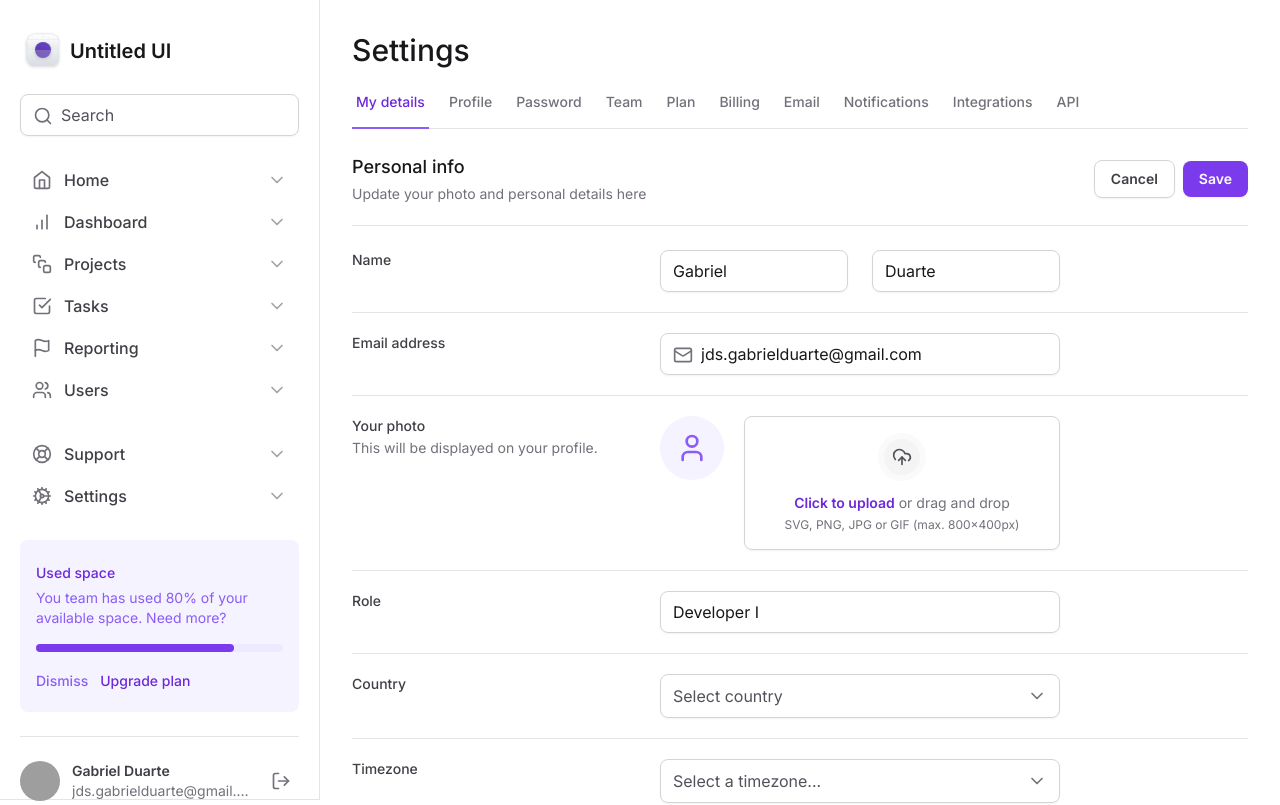
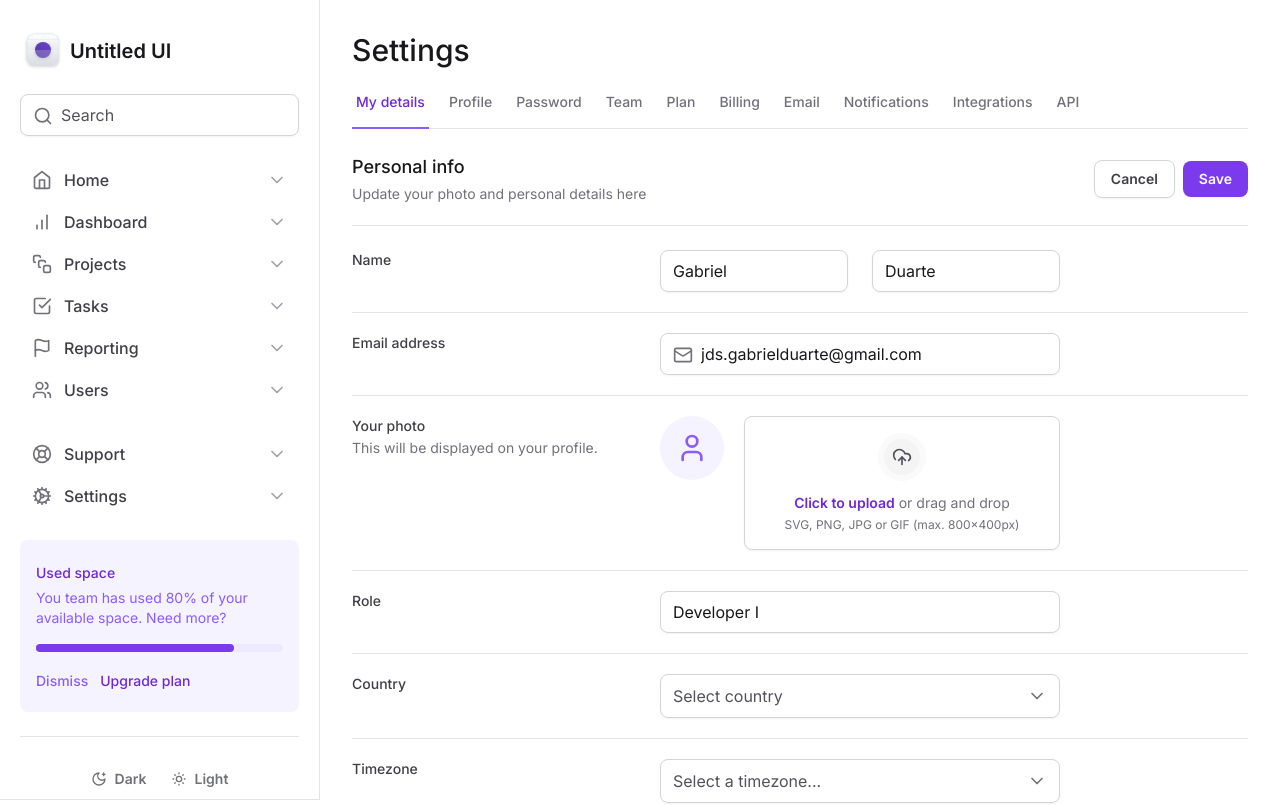
Before and after one commit to jdgabriel/masterclass-nextjs-tailwind, a Next.js app: page / in a window 1280 px wide. Shown: the top 805 px of the page. Built offline with nearby package versions, Linux system fonts and the light colour scheme; grey boxes are pictures that could not be loaded.

Commit message:
theme switcher dark and light

```diff
--- a/package.json
+++ b/package.json
@@ -13,10 +13,12 @@
     "@radix-ui/react-collapsible": "1.0.3",
     "@radix-ui/react-scroll-area": "1.0.5",
     "@radix-ui/react-select": "^2.0.0",
+    "@radix-ui/react-switch": "1.0.3",
     "@radix-ui/react-tabs": "^1.0.4",
     "framer-motion": "^10.16.5",
     "lucide-react": "^0.292.0",
     "next": "14.0.2",
+    "next-themes": "0.2.1",
     "react": "^18.2.0",
     "react-dom": "^18.2.0",
     "tailwind-merge": "2.0.0",
--- a/src/app/layout.tsx
+++ b/src/app/layout.tsx
@@ -2,6 +2,7 @@ import type { Metadata } from 'next'
 import { Inter } from 'next/font/google'
 import './globals.css'
 import { Sidebar } from '@/components/Sidebar'
+import { Providers } from './providers'
 
 const inter = Inter({ subsets: ['latin'] })
 
@@ -16,14 +17,16 @@ export default function RootLayout({
   children: React.ReactNode
 }) {
   return (
-    <html lang="en">
+    <html lang="en" suppressHydrationWarning>
       <body className={inter.className}>
+        <Providers>
           <div className="min-h-screen antialiased dark:bg-zinc-900 lg:grid lg:grid-cols-app">
             <Sidebar />
             <main className="max-w-screen px-4 pb-12 pt-24 lg:col-start-2 lg:px-8 lg:pb-12 lg:pt-8">
               {children}
             </main>
           </div>
+        </Providers>
       </body>
     </html>
   )
--- /dev/null
+++ b/src/app/providers/index.tsx
@@ -0,0 +1,7 @@
+'use client'
+
+import { ThemeProvider } from 'next-themes'
+
+export function Providers({ children }: { children: React.ReactNode }) {
+  return <ThemeProvider attribute="class">{children}</ThemeProvider>
+}
--- a/src/components/Button/index.tsx
+++ b/src/components/Button/index.tsx
@@ -3,7 +3,7 @@ import { tv, VariantProps } from 'tailwind-variants'
 
 const button = tv({
   base: [
-    'rounded-lg px-4 py-2 text-sm font-semibold outline-none shadow-sm',
+    'flex gap-2 items-center rounded-lg px-4 py-2 text-sm font-semibold outline-none shadow-sm',
     'focus-visible:ring-2 focus-visible:ring-offset-2 focus-visible:ring-violet-500',
     'active:opacity-80',
   ],
--- a/src/components/Sidebar/index.tsx
+++ b/src/components/Sidebar/index.tsx
@@ -9,6 +9,7 @@ import { Profile } from './Profile'
 import { Input } from '../Form/Input'
 import * as Collapsible from '@radix-ui/react-collapsible'
 import { Button } from '../Button'
+import { ThemeSelector } from '../ThemeSelector'
 
 export function Sidebar() {
   return (
@@ -24,7 +25,7 @@ export function Sidebar() {
 
       <Collapsible.Content
         forceMount
-        className="mb-2 flex flex-1 flex-col gap-6 data-[state=closed]:hidden lg:data-[state=closed]:flex"
+        className="flex flex-1 flex-col gap-6 data-[state=closed]:hidden lg:data-[state=closed]:flex"
       >
         <Input.Root>
           <Input.Prefix>
@@ -44,7 +45,7 @@ export function Sidebar() {
           <UsedSpaceWidget />
 
           <div className="h-px bg-zinc-200 dark:bg-zinc-800" />
-
+          <ThemeSelector />
           <Profile />
         </div>
       </Collapsible.Content>
--- /dev/null
+++ b/src/components/ThemeSelector.tsx
@@ -0,0 +1,27 @@
+'use client'
+import { useTheme } from 'next-themes'
+import { Button } from './Button'
+import { MoonStar, SunMedium } from 'lucide-react'
+
+export function ThemeSelector() {
+  const { theme, setTheme } = useTheme()
+
+  return (
+    <div className="flex w-full place-content-center gap-2">
+      <Button
+        variant={theme === 'dark' ? 'primary' : 'ghost'}
+        onClick={() => setTheme('dark')}
+      >
+        <MoonStar className="h-4 w-4" />
+        Dark
+      </Button>
+      <Button
+        variant={theme === 'light' ? 'primary' : 'ghost'}
+        onClick={() => setTheme('light')}
+      >
+        <SunMedium className="h-4 w-4" />
+        Light
+      </Button>
+    </div>
+  )
+}
--- a/tailwind.config.ts
+++ b/tailwind.config.ts
@@ -1,6 +1,7 @@
 import type { Config } from 'tailwindcss'
 
 const config: Config = {
+  darkMode: 'class',
   content: ['./src/**/*.tsx'],
   theme: {
     extend: {
```
Also changed, not shown: 1 other file (tests, documents, lock files or other folders). Lines whose indentation alone changed are shown as unchanged.
